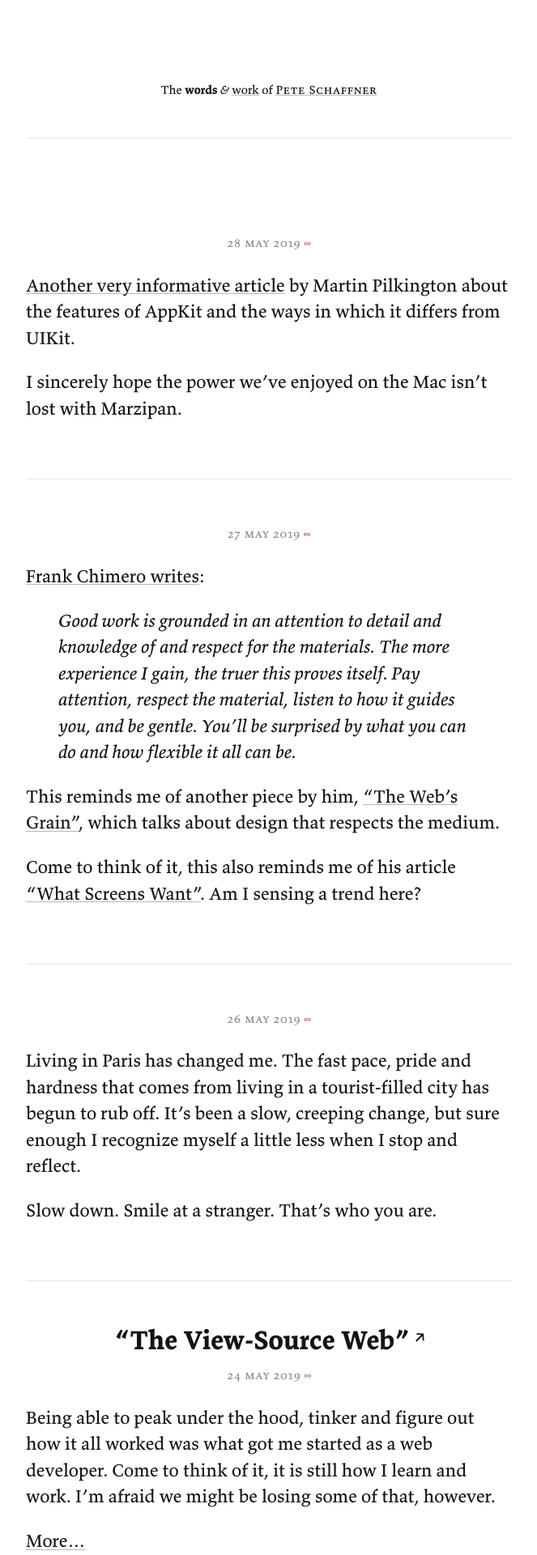
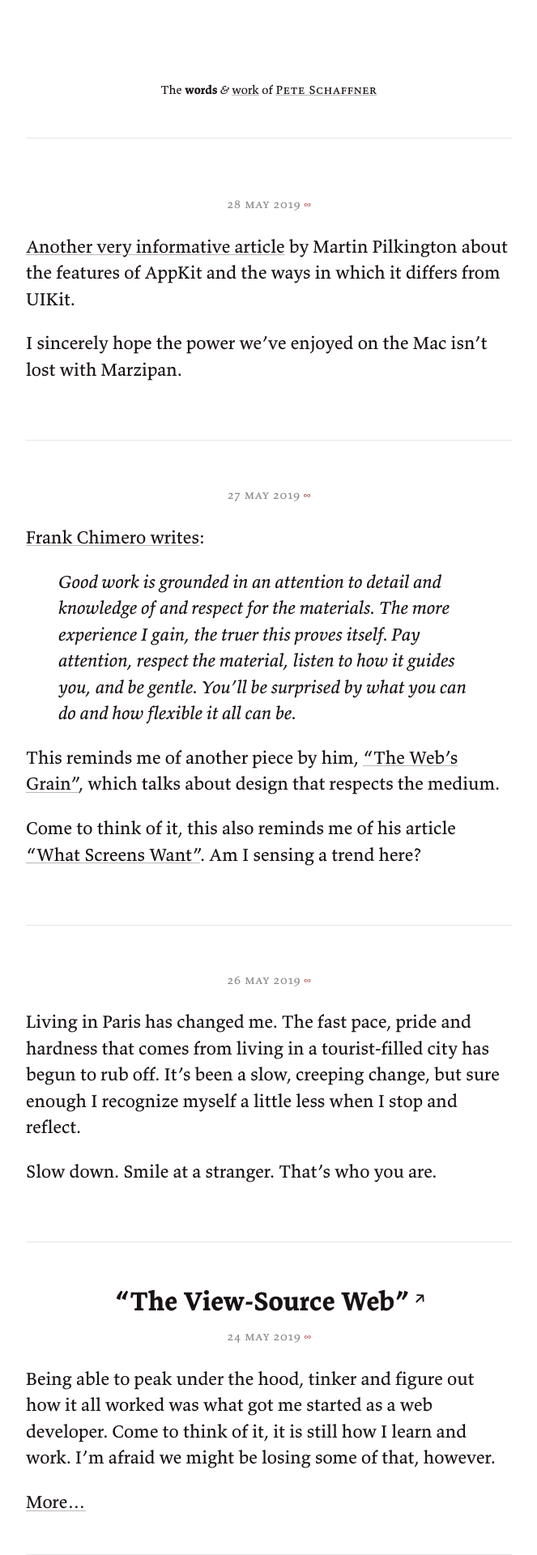
Before and after one commit to upmusings/upshift, a Jekyll site: the page built from words/index.html, in a window 1280 px wide. Shown: the top 1920 px of the page at 81% size, without its empty margins (308-971 px from the left). Built offline with Jekyll 4.4.1, drawn with Linux system fonts in a browser that asks for light colours.

Commit message:
Better vertical harmony across pages

```diff
--- a/assets/css/styles.css
+++ b/assets/css/styles.css
@@ -180,6 +180,10 @@ time span {
 	border-bottom: 1px solid rgba(var(--color-text), .1);
 }
 
+#words section:first-child {
+	padding-top: 0;
+}
+
 #words section:last-child {
 	border: none;
 }
```
